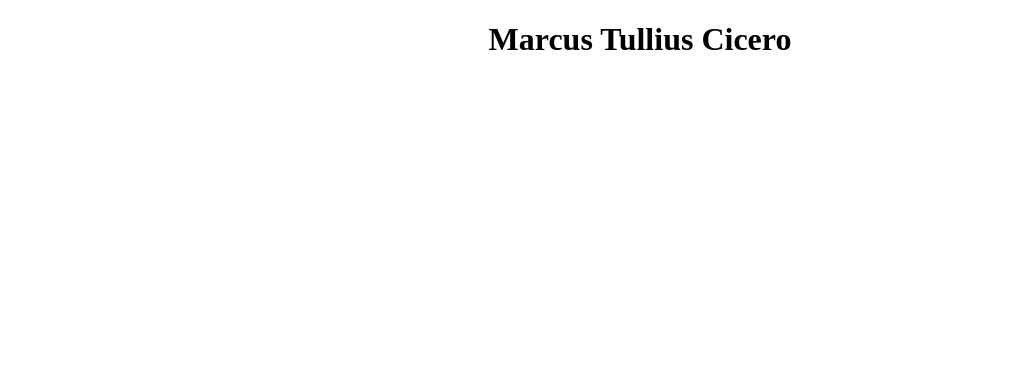
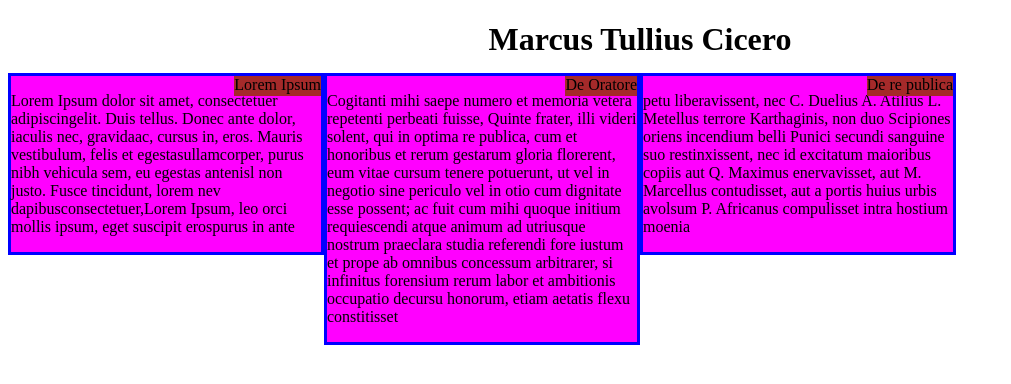
Before and after one commit to toan2013/html5, a plain HTML site: page module2-solution/index.html in a window 1280 px wide. Shown: the whole page, without its empty margins (0-1011 px from the left). Drawn offline with Linux system fonts and the light colour scheme.

Commit message:
first working version

```diff
--- a/module2-solution/css/module2.css
+++ b/module2-solution/css/module2.css
@@ -5,7 +5,7 @@
   margin-bottom: 15px;
   text-align: center;
 }
-
+/*
 p {
   border: 1px solid black;
   background-color: #A52A2A;
@@ -16,6 +16,31 @@
   font-family: Helvetica;
   color: white;
 }
+*/
+section#container {
+  background-color: #FF00FF;
+  position: relative;
+  border: 3px solid blue;
+  /* top: 60px; */
+}
+
+p#title {
+  width: 70x;
+  height: 20px;
+  background-color: #A52A2A;
+  position: absolute;
+  top: 0px;
+  right: 0px;
+  padding: 0px;
+  margin: 0px;
+  border: 1px;
+
+}
+
+p#text {
+  top: 10px;
+}
+
 
 /* Simple Responsive Framework. */
 .row {
--- a/module2-solution/index.html
+++ b/module2-solution/index.html
@@ -10,5 +10,11 @@
 <body>
 <h1>Marcus Tullius Cicero</h1>
 
+  <section class="col-lg-3 col-md-6" id="container"><p id="title">Lorem Ipsum</p><p id="text">Lorem Ipsum dolor sit amet, consectetuer adipiscingelit. Duis tellus. Donec ante dolor, iaculis nec, gravidaac, cursus in, eros. Mauris vestibulum, felis et egestasullamcorper, purus nibh vehicula sem, eu egestas antenisl non justo. Fusce tincidunt, lorem nev dapibusconsectetuer,Lorem Ipsum, leo orci mollis ipsum, eget suscipit erospurus in ante</p></section>
+  <section class="col-lg-3 col-md-6" id="container"><p id="title">De Oratore</p><p id="text">Cogitanti mihi saepe numero et memoria vetera repetenti perbeati fuisse, Quinte frater, illi videri solent, qui in optima re publica, cum et honoribus et rerum gestarum gloria florerent, eum vitae cursum tenere potuerunt, ut vel in negotio sine periculo vel in otio cum dignitate esse possent; ac fuit cum mihi quoque initium requiescendi atque animum ad utriusque nostrum praeclara studia referendi fore iustum et prope ab omnibus concessum arbitrarer, si infinitus forensium rerum labor et ambitionis occupatio decursu honorum, etiam aetatis flexu constitisset</p></section>
+  <section class="col-lg-3 col-md-6" id="container"><p id="title">De re publica</p> <p id="text">petu liberavissent, nec C. Duelius A. Atilius L. Metellus terrore Karthaginis, non duo Scipiones oriens incendium belli Punici secundi sanguine suo restinxissent, nec id excitatum maioribus copiis aut Q. Maximus enervavisset, aut M. Marcellus contudisset, aut a portis huius urbis avolsum P. Africanus compulisset intra hostium moenia</p></section>
+
+
+
 </body>
 </html>
```
